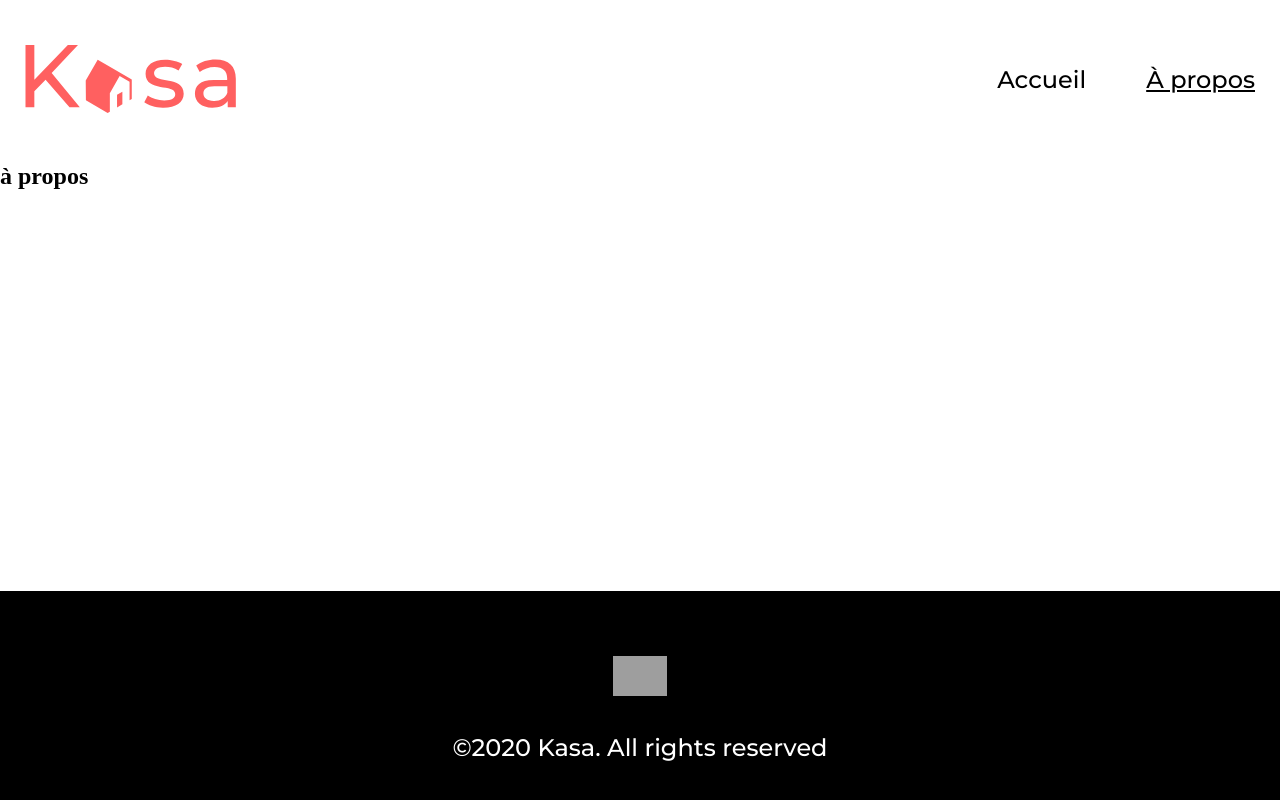
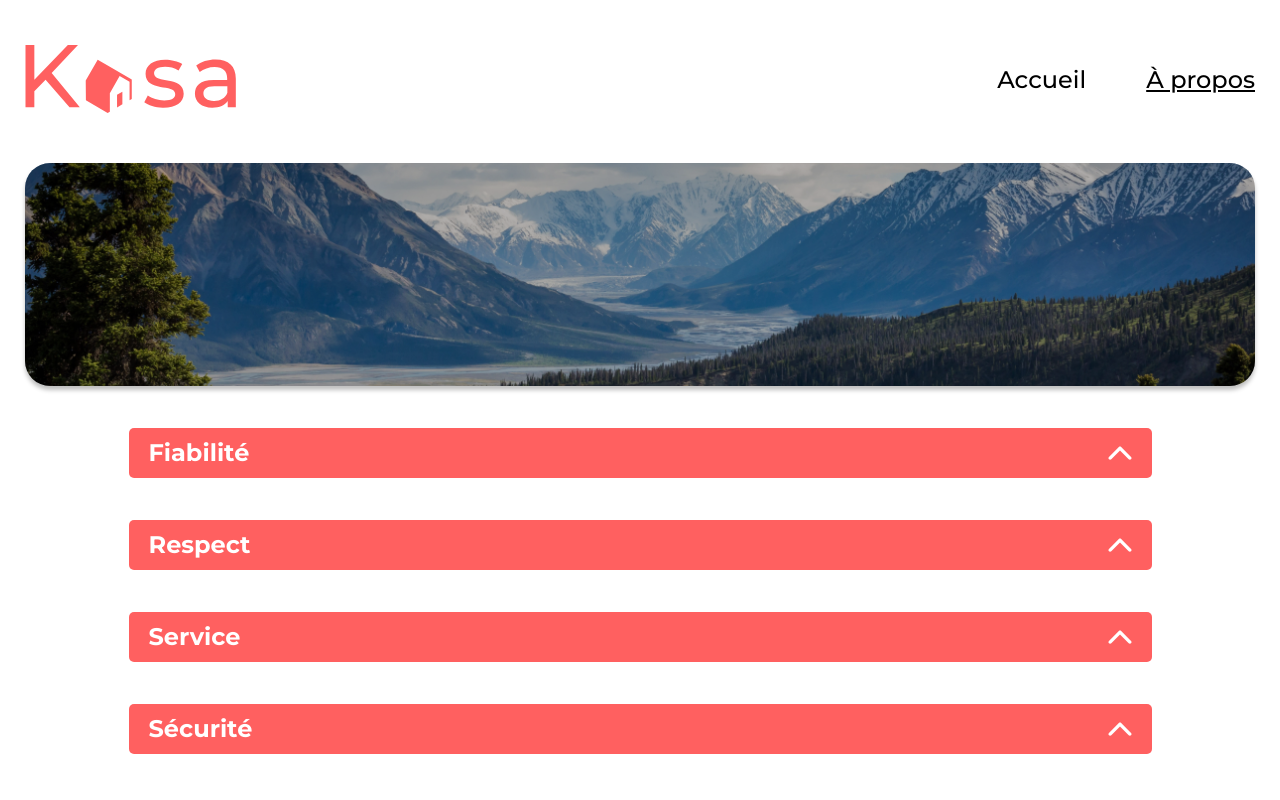
Before and after one commit to Devrys-Creative/OC_P7_Kasa_MOT-edition, a React (Vite) app: page /about in a window 1280 px wide. Shown: the top 800 px of the page. Built offline with nearby package versions, Linux system fonts and the light colour scheme; grey boxes are pictures that could not be loaded.

Commit message:
collapse works

```diff
--- a/src/assets/style/Banner.scss
+++ b/src/assets/style/Banner.scss
@@ -14,7 +14,7 @@
     &__title {
         position: absolute;
         width: 100%;
-        background-color: rgba(0,0,0,0.6);
+        height: 100%;
         line-height: 223px;
         text-align: center;
         font-family: "Montserrat", sans-serif;
--- a/src/assets/style/Card.scss
+++ b/src/assets/style/Card.scss
@@ -8,7 +8,7 @@
     //background-color: config.$color-primary;
     overflow: hidden;
     &__title {
-        background: linear-gradient(rgba(255,255,255,0), rgba(10,10,10,0), rgba(4,4,4,0.15), rgba(0,0,0,0.3));
+        background: linear-gradient(rgba(255,255,255,0), rgba(10,10,10,0), rgba(4,4,4,0.205), rgba(0,0,0,0.5));
         height: 100%;
         display: flex;
         flex-direction: column;
--- /dev/null
+++ b/src/assets/style/Collapse.scss
@@ -0,0 +1,43 @@
+@use "config";
+
+.collapse {
+    position: relative;
+    width: 1023px;
+    max-width: 100%;
+    margin: 0 auto;
+    overflow: hidden;
+    transition: all ease 0.3s;
+    // height defined in a styled Component
+    &__title {
+        display: flex;
+        flex-direction: row;
+        justify-content: space-between;
+        color: #FFFFFF;
+        background-color: config.$color-primary;
+        line-height: 50px;
+        border-radius: 5px;
+        padding: 0 20px;
+        font-family: "Montserrat";
+        font-size: 24px;
+        font-weight: 700;
+        color: #FFFFFF;
+        cursor: pointer;
+        &__icon {
+            width: 24px;
+            transition: transform ease 0.3s;
+            &--deployed {
+                transform: rotate(-180deg);
+            }
+        }
+    }
+    &__content-wrapper {
+        background-color: config.$color-light-bg;
+        padding: 20px 20px 20px 20px;
+        transition: all ease 0.2s;
+        &__element {
+            font-size: 18px;
+            font-weight: 400;
+            font-family: "Montserrat", sans-serif;
+        }
+    }
+}
--- a/src/assets/style/Home.scss
+++ b/src/assets/style/Home.scss
@@ -1,12 +1,6 @@
 @use "config";
 
 .home {
-    padding: 0 5px;
-    display: flex;
-    flex-direction: column;
-    gap: 42px;
-    max-width: 1240px;
-    margin: 0 auto;
     &__card-wrapper {
         border-radius: 25px;
         padding: 50px;
--- a/src/assets/style/global.scss
+++ b/src/assets/style/global.scss
@@ -11,3 +11,13 @@ a {
 h1, h2, h3, h4, h5, h6 {
   margin: 0;
 }
+
+main {
+  display: flex;
+  flex-direction: column;
+  gap: 42px;
+  max-width: 1240px;
+  width: 100%;
+  margin: 0 auto;
+  padding: 0 5px;
+}
--- a/src/components/Banner/index.jsx
+++ b/src/components/Banner/index.jsx
@@ -1,12 +1,17 @@
 import "../../assets/style/Banner.scss";
+import styled from "styled-components";
 
+const StyledTitle = styled.h2`
+    background-color: rgba(0,0,0,${({$opacity}) => $opacity});
 
-function Banner({ title, img, alt }) {
+`;
+
+function Banner({ title, titleOpacity, img, alt }) {
 
     return (
         <div className="banner">
             <img className="banner__img" src={ img } alt={ alt } />
-            <h2 className="banner__title">{ title }</h2>
+            <StyledTitle $opacity={titleOpacity} className="banner__title">{ title }</StyledTitle>
         </div>
     );
 
--- /dev/null
+++ b/src/components/Collapse/index.jsx
@@ -0,0 +1,33 @@
+import "../../assets/style/Collapse.scss";
+import arrowTop from "../../assets/images/arrow-top.svg";
+import { useState } from "react";
+import styled from "styled-components";
+import { useRef } from "react";
+
+
+const StyledCollapse = styled.div`
+    height: ${({$height}) => $height}px;
+`;
+
+function Collapse({title, content}) {
+
+    const [isDeployed , setDeploy] = useState(false);
+    function toggleCollapse() { isDeployed ? setDeploy(false) : setDeploy(true) }
+
+    const contentRef = useRef(null);
+    let height = isDeployed ? contentRef.current.scrollHeight + 50 : 50;
+
+    return (
+        <StyledCollapse $height={height} className="collapse">
+            <h3 className="collapse__title" onClick={() => toggleCollapse()}><span>{title}</span><img className={`collapse__title__icon${isDeployed ? " collapse__title__icon--deployed" : ""}`} src={ arrowTop } alt="flèche" /></h3>
+            <div ref={contentRef} className="collapse__content-wrapper">
+                { content.map((element,index) => (
+                    <p className="collapse__content-wrapper__element" key={`collapse-${index}`}>{element}</p>
+                ))}
+            </div>
+        </StyledCollapse>
+    );
+
+}
+
+export default Collapse;
--- a/src/pages/About/index.jsx
+++ b/src/pages/About/index.jsx
@@ -1,8 +1,17 @@
+import Banner from "../../components/Banner";
+import Collapse from "../../components/Collapse";
+import landscapeImg from "../../assets/images/about-landscape.jpg";
 
 
 function About() {
     return (
-        <h2>à propos</h2>
+        <main className="about">
+            <Banner title="" titleOpacity="0.3" img={ landscapeImg } alt="Vallée boisée et sommets enneigés" />
+            <Collapse title="Fiabilité" content={["Les annonces postées sur Kasa garantissent une fiabilité totale. Les photos sont conformes aux logements, et toutes les informations sont régulièrement vérifiées par nos équipes."]} />
+            <Collapse title="Respect" content={["La bienveillance fait partie des valeurs fondatrices de Kasa. Tout comportement discriminatoire ou de perturbation du voisinnage entrainera une exclusion de notre plateforme."]} />
+            <Collapse title="Service" content={["La bienveillance fait partie des valeurs fondatrices de Kasa. Tout comportement discriminatoire ou de perturbation du voisinnage entrainera une exclusion de notre plateforme."]} />
+            <Collapse title="Sécurité" content={["La sécurité est la priorité de Kasa. Aussi bien pour nos hôtes que pour les voyageurs, chaque logement correspond aux critères de sécurité établis par nos services. En laissant une note aussi bien à l'hôte qu'au locataire, cela permet à nos équipes de vérifier que les standards sont bien respectés. Nous organisons également des ateliers sur la sécurité domestique pour nos hôtes."]} />
+        </main>
     );
 }
 
--- a/src/pages/Home/index.jsx
+++ b/src/pages/Home/index.jsx
@@ -16,7 +16,7 @@ function Home() {
 
     return(
         <main className="home">
-            <Banner key="bannerHome" title="Chez vous, partout et ailleurs" img={ homeLandscape } alt="paysage de falaise de bord de mer" />
+            <Banner key="bannerHome" titleOpacity="0.6" title="Chez vous, partout et ailleurs" img={ homeLandscape } alt="paysage de falaise de bord de mer" />
             <div className="home__card-wrapper">
             { isLoading ? (<Loading />) : ( error ? (<Error />) : (
                 <React.Fragment>
```
Also changed, not shown: src/assets/images/about-landscape.jpg (added), src/assets/images/arrow-top.svg (added).
